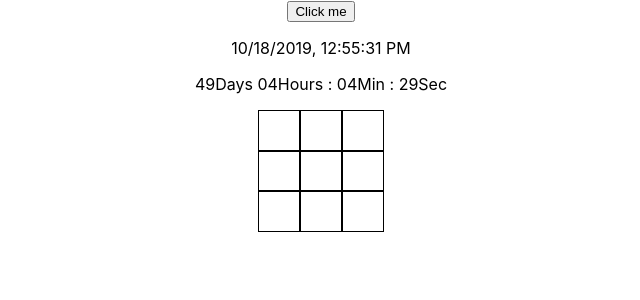
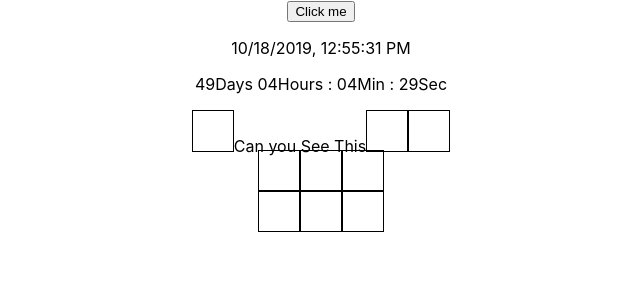
Before and after one commit to anchormansam/final_project, a React (Create React App) app: page / in a window 1280 px wide. Shown: the top 300 px of the page, without its empty margins (319-959 px from the left). Built offline with nearby package versions, Linux system fonts and the light colour scheme.

Commit message:
updated word
-line 24 added text inbetween 2 tiles

```diff
--- a/src/App.js
+++ b/src/App.js
@@ -21,7 +21,7 @@ function App() {
         <Countdown endDate={'December 6, 2019 17:00:00'} />
         {/* <Countdown endDate={'October 17, 2019 20:11:00'}/> */}
        <div style={{height: '40px'}}>
-       <Tile /><Tile /><Tile />
+       <Tile />Can you See This<Tile /><Tile />
        </div>
        <div style={{height: '40px'}}>
        <Tile /><Tile /><Tile />
```
